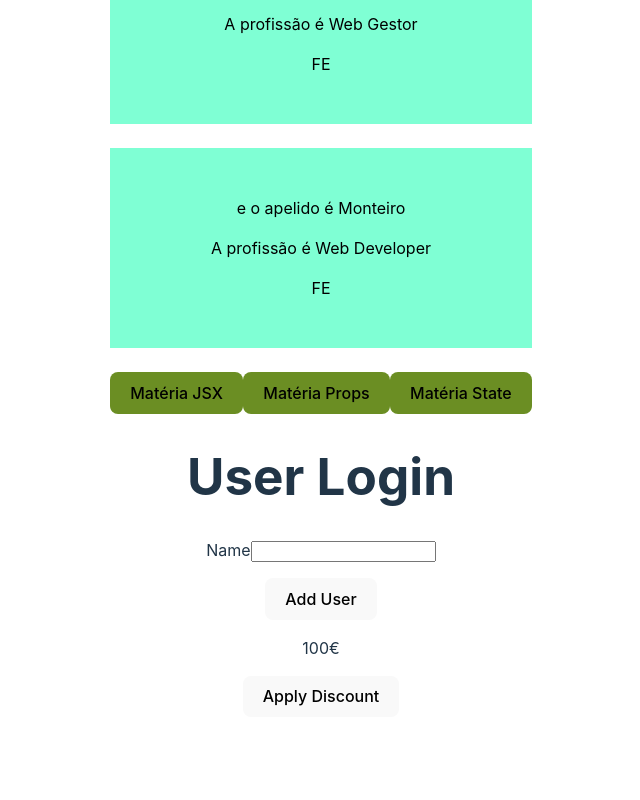
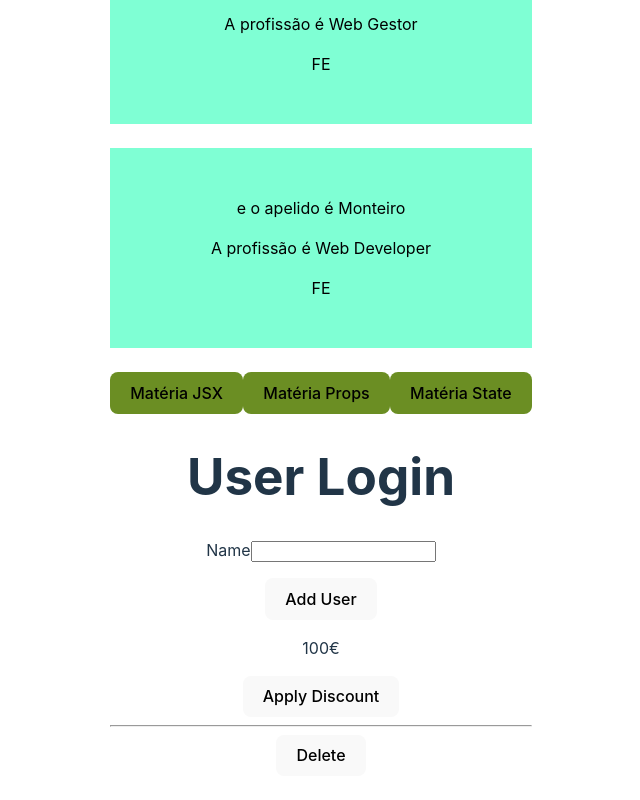
Before and after one commit to SaraBarrett/WeMasterReact, a React (Vite) app: page / in a window 1280 px wide. Shown: the part 862-1662 px from the top of the page, without its empty margins (319-959 px from the left). Before the commit the page ends 1611 px from the top, so only its background shows below. Built offline with nearby package versions, Linux system fonts and the light colour scheme.

Commit message:
confirm delete

```diff
--- a/src/App.jsx
+++ b/src/App.jsx
@@ -12,6 +12,7 @@ import TabButton from './components/TabButton'
 import LoginUser from './components/LoginUser'
 import Discount from './components/Discount'
 import { EXAMPLES } from './data/coreConcepts'
+import Delete from './components/Delete'
 
 let myName = 'Sara';
 // let loginName = null;
@@ -107,6 +108,10 @@ function App() {
     <LoginUser/>
 
     <Discount/>
+
+    <hr />
+
+<Delete/>
     </>
   )
 }
--- /dev/null
+++ b/src/components/Delete.jsx
@@ -0,0 +1,27 @@
+import {useState} from 'react';
+
+
+export default function Delete(){
+    const [deleteStatus, setDelete] = useState(false);
+
+    function confirmDelete(){
+        setDelete(true);
+    }
+
+    function confirmProceed(){
+        setDelete(false);
+    }
+
+    return (
+        <div>
+        {deleteStatus ?
+          <div data-testid="alert" id="alert">
+            <h2>Are you sure?</h2>
+            <p>These changes can't be reverted!</p>
+            <button onClick={confirmProceed}>Proceed</button>
+          </div> :
+            <button onClick={confirmDelete}>Delete</button>
+            }
+        </div>
+      );
+}
--- a/src/exs/components/delete.jsx
+++ b/src/exs/components/delete.jsx
@@ -1,5 +1,6 @@
 export default function App() {
-    return (
+
+  return (
       <div>
         <div data-testid="alert" id="alert">
           <h2>Are you sure?</h2>
```
